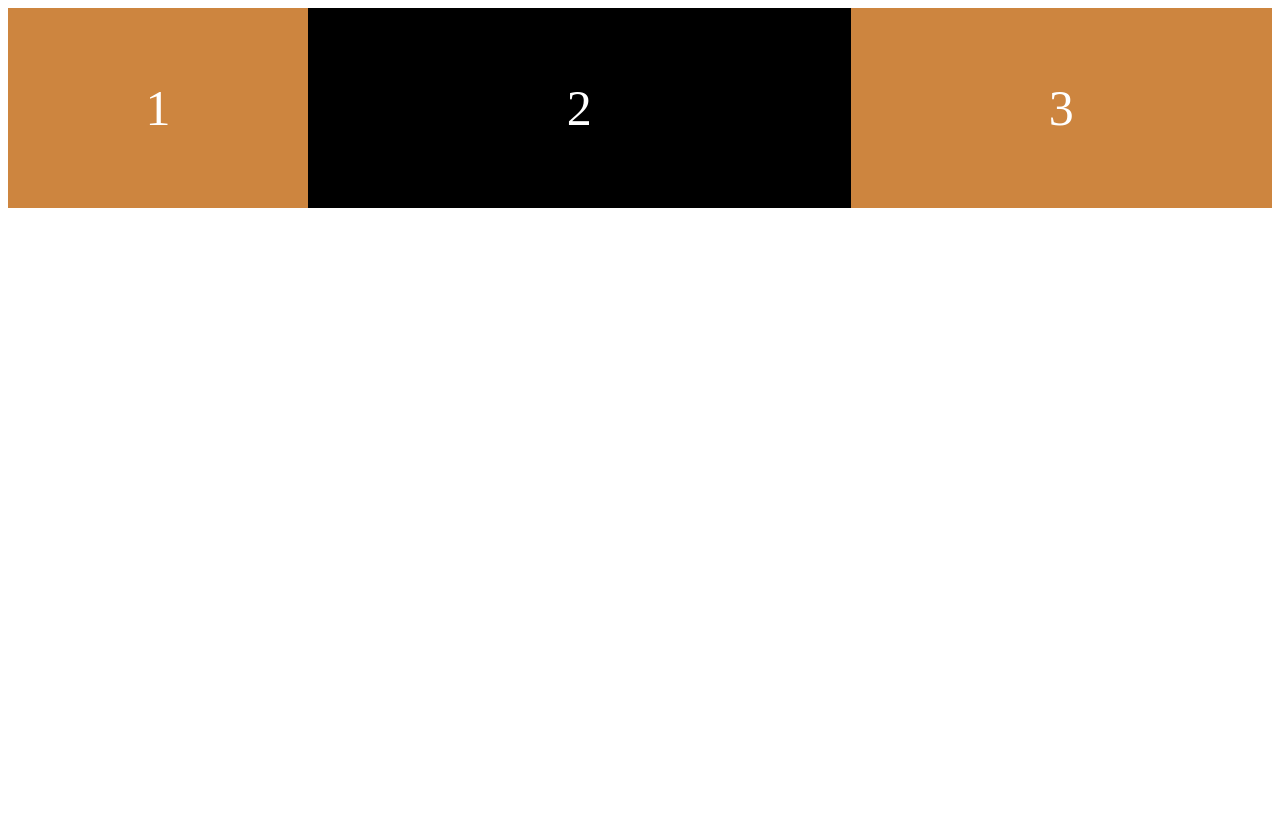
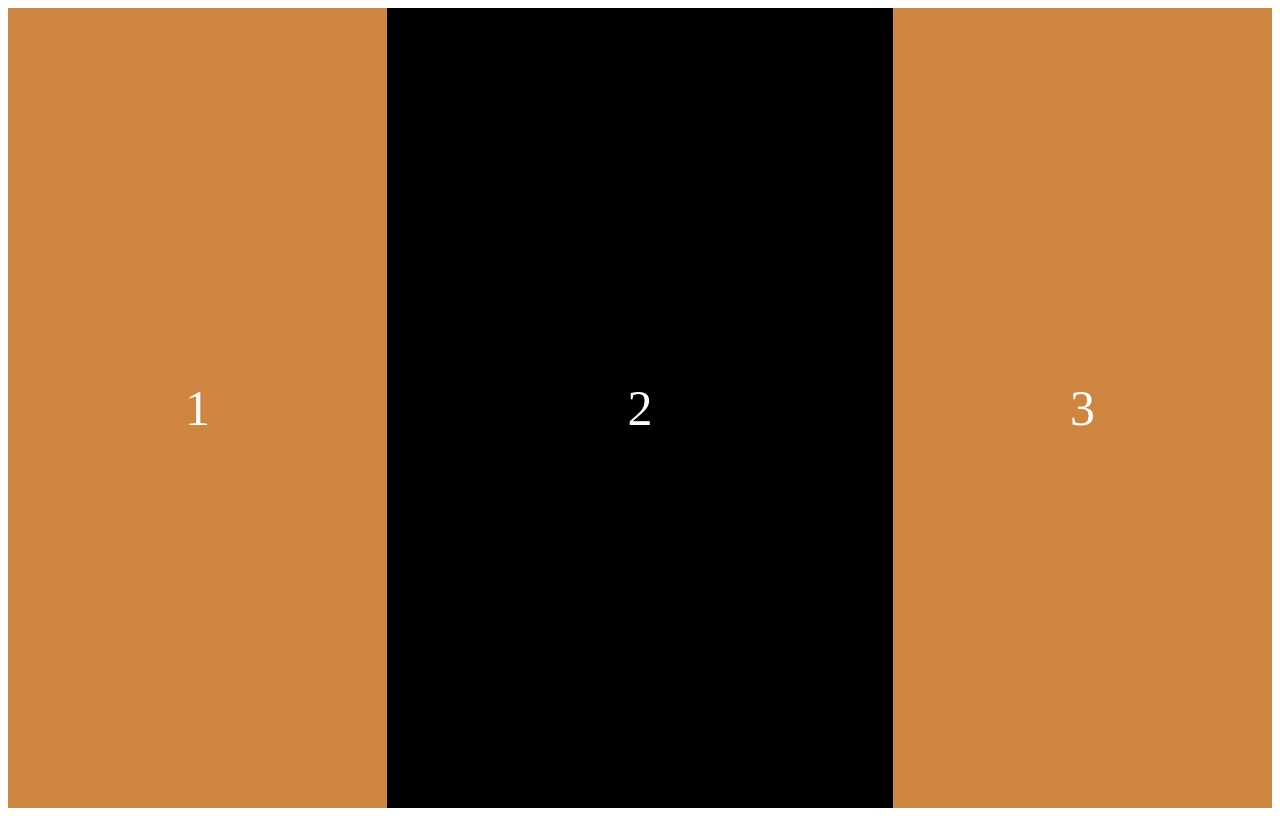
Before and after one commit to rayuniday/scss-masterclass, a plain HTML site: page index.html in a window 1280 px wide. Drawn offline with Linux system fonts and the light colour scheme.

Commit message:
#1.7 flex-basis

```diff
--- a/styles.css
+++ b/styles.css
@@ -1,13 +1,14 @@
 .father {
   display: flex;
+  /* flex-direction: column; */
   /* Main Axis */
   justify-content: space-around;
   width: 100%;
+  height: 100vh;
 }
 
 .child {
-  width: 300px;
-  height: 200px;
+  flex-basis: 30%;
   background: peru;
   color: white;
   font-size: 50px;
@@ -18,11 +19,5 @@
 
 .child:nth-child(2) {
   background: #000;
-  /* flex-shrink: 3; */
-  flex-grow: 2;
-}
-
-.child:nth-child(3) {
-  /* flex-shrink: 2; */
   flex-grow: 1;
 }
```
Also changed, not shown: README.md.
